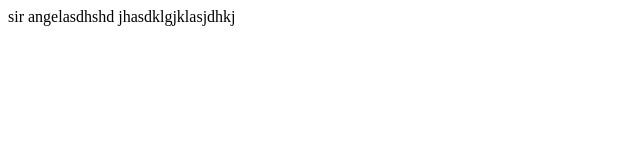
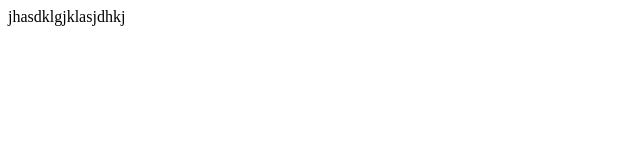
Before and after one commit to intDotParse/sample, a plain HTML site: page index.html in a window 1280 px wide. Shown: the whole page, without its empty margins (0-640 px from the left). Drawn offline with Linux system fonts and the light colour scheme.

Commit message:
commited error

```diff
--- a/index.html
+++ b/index.html
@@ -4,7 +4,7 @@
 	<title>	</title>
 </head>
 <body>
-sir angelasdhshd
+
 
 jhasdklgjklasjdhkj
 </body>
```
